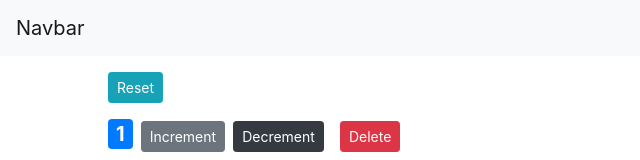
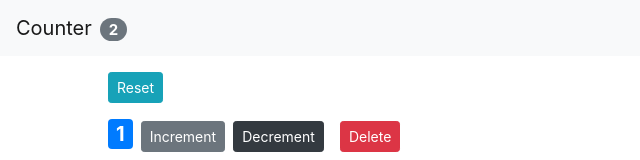
Before and after one commit to joscript/counter-app, a React (Create React App) app: page / in a window 1280 px wide. Shown: the top 160 px of the page, without its empty margins (0-640 px from the left). Built offline with nearby package versions, Linux system fonts and the light colour scheme.

Commit message:
total counters props passed to navbar component

```diff
--- a/src/App.js
+++ b/src/App.js
@@ -51,7 +51,7 @@
     render() {
       return (
         <div className="App">
-          <Navbar />
+          <Navbar totalCounters={this.state.counters.filter(c => c.value > 0).length} />
           <main className="container">
             <Counter
               onReset={this.handleReset}
--- a/src/components/navbar.jsx
+++ b/src/components/navbar.jsx
@@ -5,7 +5,12 @@
     render() {
         return (
             <nav className="navbar navbar-light bg-light">
-                <a className="navbar-brand" href="#">Navbar</a>
+                <a className="navbar-brand" href="#">
+                    Counter
+                    <span className="badge badge-pill badge-secondary mx-2">
+                        {this.props.totalCounters}
+                    </span>
+                </a>
             </nav>
          );
     }
```
